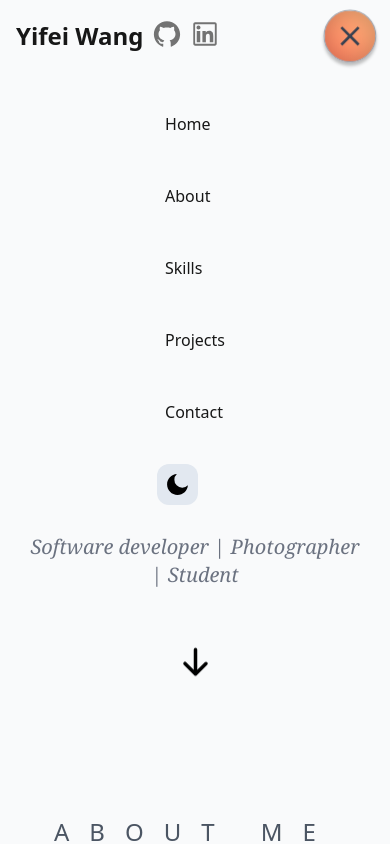
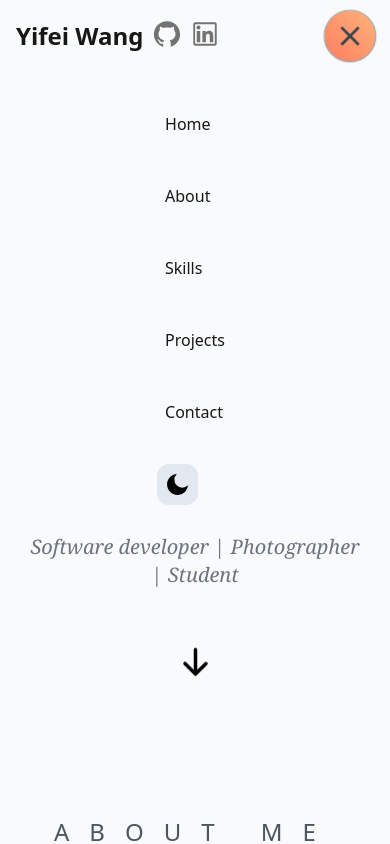
Before and after one commit to yifeiw701/portfolio-app, a Next.js app: page / in a window 390 px wide. Both pictures are taken after a click on the button 351 px from the left and 35 px from the top of the page. Shown: the top 844 px of the page. Built offline with nearby package versions, Linux system fonts and the light colour scheme.

Commit message:
small fix of navbar

```diff
--- a/components/Navbar.tsx
+++ b/components/Navbar.tsx
@@ -75,7 +75,7 @@ const Navbar = () => {
               </div>
             </div>
 
-            <div className="md:hidden">
+            <div className="md:hidden ">
               <motion.button
                 className="p-2 text-gray-700 rounded-md outline-none focus:border-gray-400 focus:border"
                 whileHover={{
@@ -83,8 +83,6 @@ const Navbar = () => {
                   borderRadius: "50px",
                   transition: { duration: 0.2, ease: "easeInOut" },
                   backgroundImage: "linear-gradient(45deg, #ff7e5f, #feb47b)",
-                  boxShadow:
-                    "0px 3px 3px rgba(0, 0, 0, 0.25), 0px 0px 20px rgba(0, 0, 0, 0.2) inset",
                 }}
                 whileTap={{ scale: 0.95 }}
                 onClick={() => setNavbar(!navbar)}
@@ -106,7 +104,7 @@ const Navbar = () => {
                 return (
                   <motion.button
                     key={idx}
-                    className="block lg:inline-block p-2 text-neutral-900 dark:text-neutral-200 rounded-md outline-none focus:border-gray-400 focus:border"
+                    className="block lg:inline-block p-2 text-neutral-900 dark:text-neutral-200 rounded-md outline-none"
                     whileHover={{
                       scale: 1.05,
                       borderRadius: "10px",
@@ -114,7 +112,6 @@ const Navbar = () => {
                       backgroundColor: "#feb47b",
                     }}
                     whileTap={{ scale: 0.95 }}
-                    onClick={() => setNavbar(!navbar)}
                   >
                     <Link
                       to={item.page}
```
